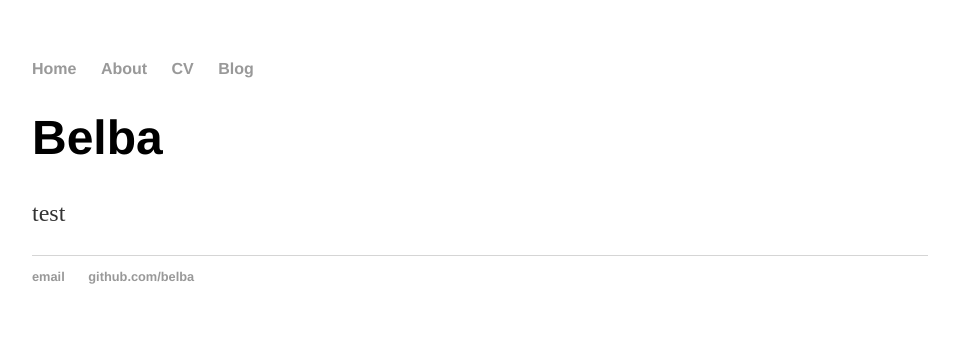
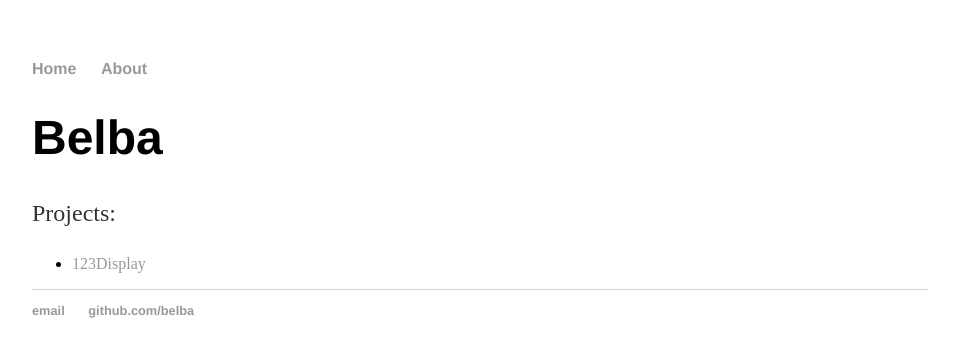
Before and after one commit to belba/belba.github.io, a plain HTML site: page index.html in a window 1280 px wide. Shown: the whole page, without its empty margins (160-1119 px from the left). Drawn offline with Linux system fonts and the light colour scheme.

Commit message:
Update index.html

```diff
--- a/index.html
+++ b/index.html
@@ -10,14 +10,16 @@
     		<ul>
         		<li><a href="/">Home</a></li>
 	        	<li><a href="/about">About</a></li>
-        		<li><a href="/cv">CV</a></li>
-        		<li><a href="/blog">Blog</a></li>
+
     		</ul>
 		</nav>
 		<div class="container">
     		<div class="blurb">
         		<h1>Belba</h1>
-				<p>test</p>
+				<p>Projects:</p>
+				<ul>
+					<li><a href="https://github.com/belba/123Display">123Display</a></li>
+				</ul>
     		</div><!-- /.blurb -->
 		</div><!-- /.container -->
 		<footer>
```
